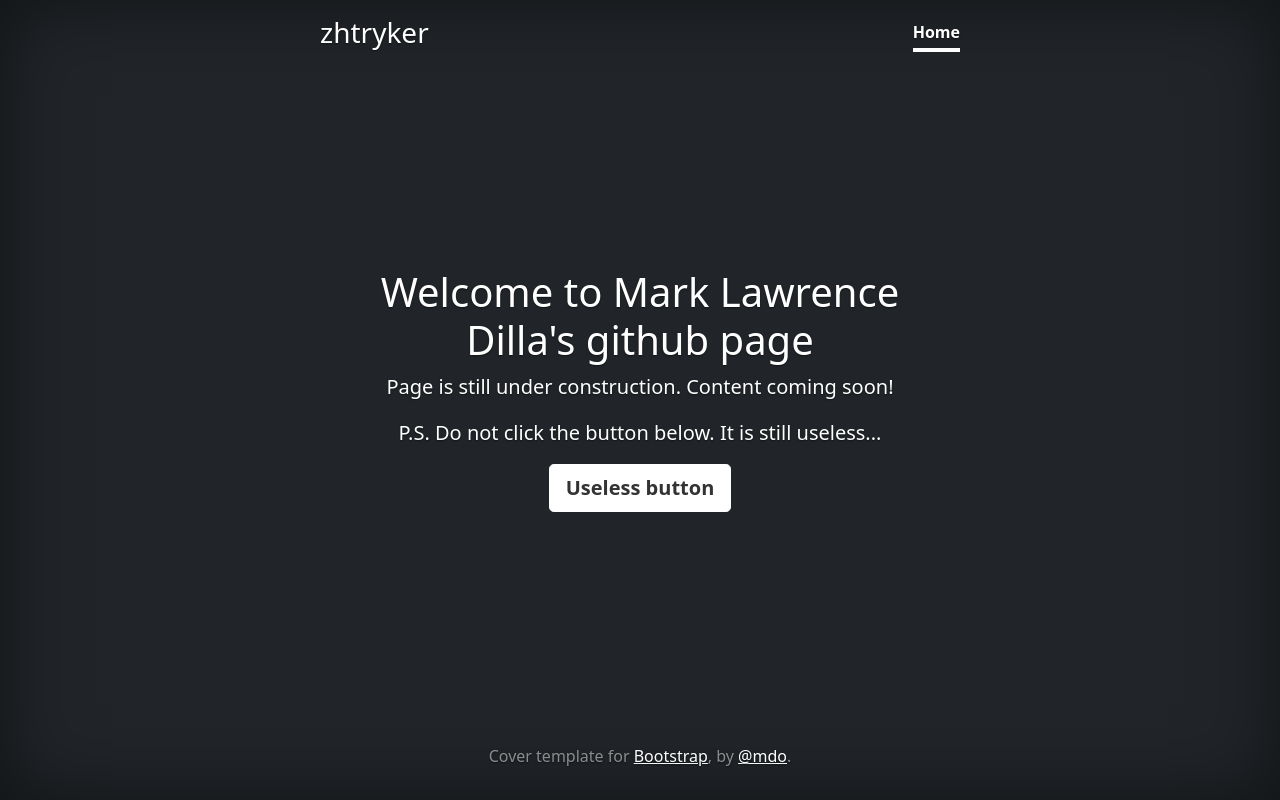
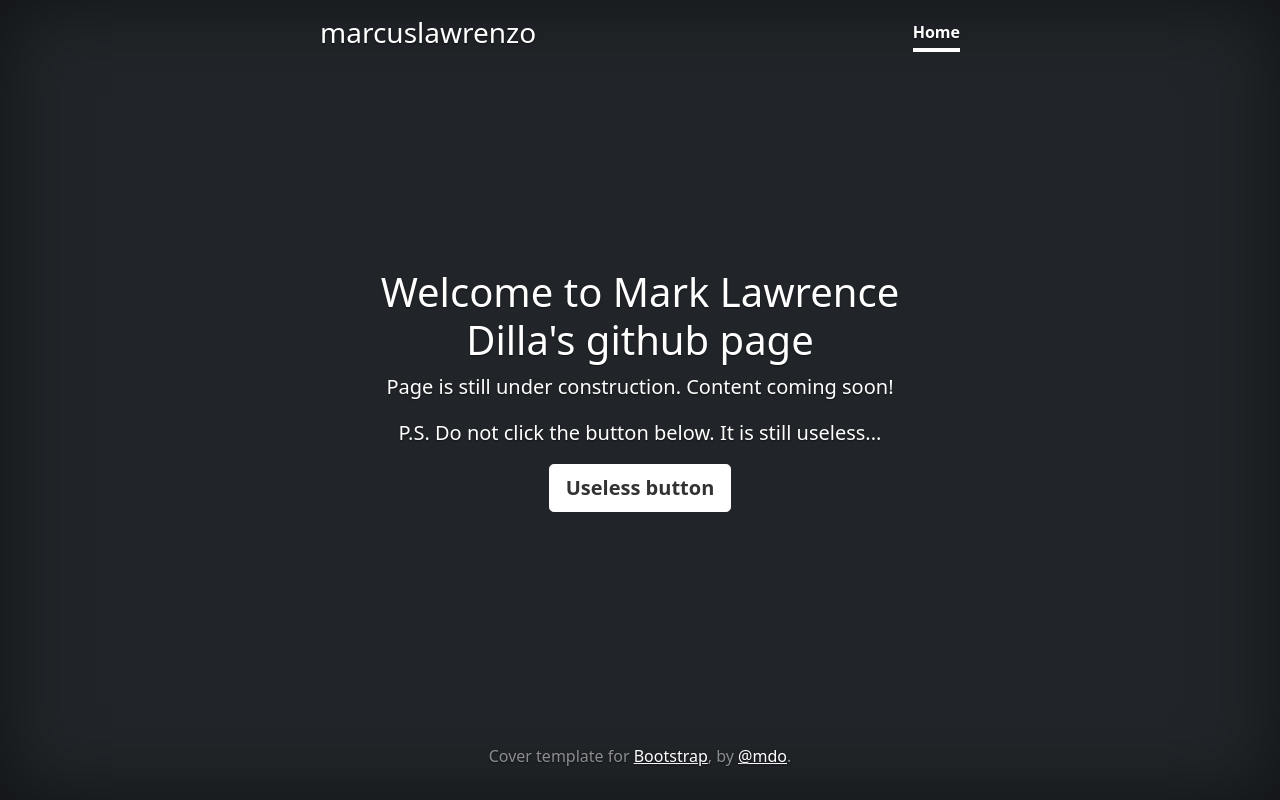
Before and after one commit to zhtryker/zhtryker.github.io, a plain HTML site: page index.html in a window 1280 px wide. Drawn offline with nearby package versions, Linux system fonts and the light colour scheme.

Commit message:
Update index.html
updated logo name

```diff
--- a/index.html
+++ b/index.html
@@ -42,7 +42,7 @@
 <div class="cover-container d-flex w-100 h-100 p-3 mx-auto flex-column">
   <header class="mb-auto">
     <div>
-      <h3 class="float-md-start mb-0">zhtryker</h3>
+      <h3 class="float-md-start mb-0">marcuslawrenzo</h3>
       <nav class="nav nav-masthead justify-content-center float-md-end">
         <a class="nav-link active" aria-current="page" href="#">Home</a>
         <!-- <a class="nav-link" href="#">Features</a>
```
